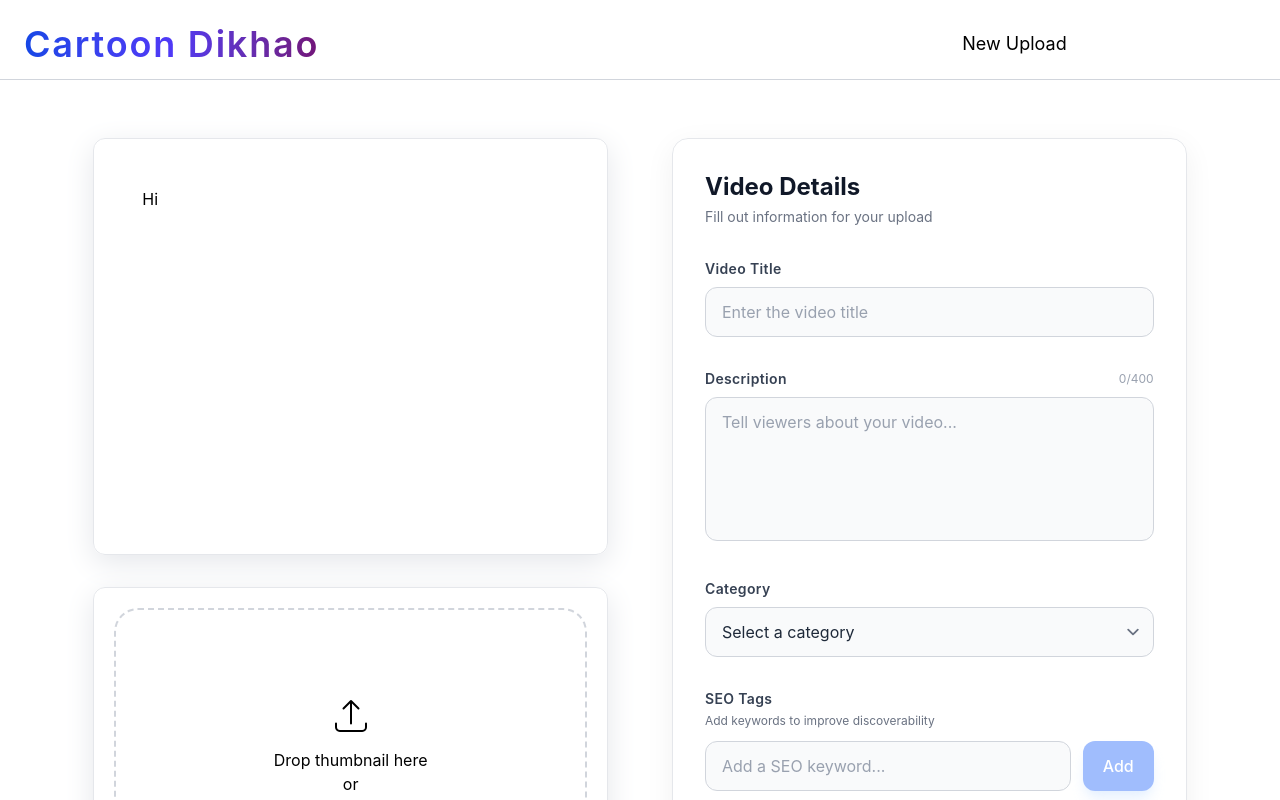
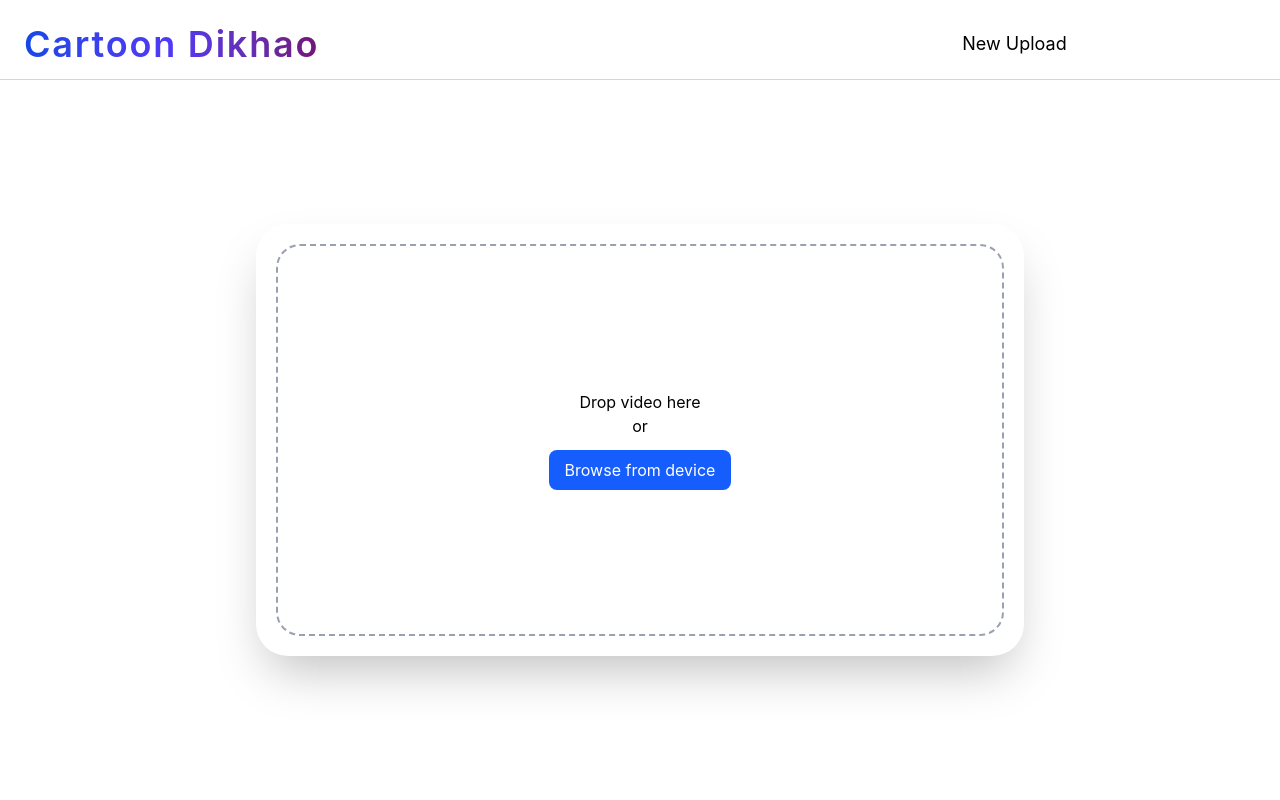
Before and after one commit to swagatobhaskar/video-platform, a SvelteKit app in the folder video-ui/: page /new in a window 1280 px wide. Shown: the top 800 px of the page. Built offline with nearby package versions, Linux system fonts and the light colour scheme.

Commit message:
WIP: UI enhancement

```diff
--- a/video-ui/src/routes/new/+page.svelte
+++ b/video-ui/src/routes/new/+page.svelte
@@ -12,10 +12,9 @@
 </script>
 
 {#if workflow.currentStep == "video-drop"}
-    <!-- <VideoDrop {workflow}/> -->
+    <VideoDrop {workflow}/>
+{/if}
+
+{#if workflow.currentStep == "upload-dashboard"}
     <UploadDashboard {workflow} />
 {/if}
-<!--
-{#if workflow.currentStep == "upload-dashboard"}
-    <UploadDashboard {workflow} />
-{/if} -->
--- a/video-ui/src/routes/new/_components/VideoDrop.svelte
+++ b/video-ui/src/routes/new/_components/VideoDrop.svelte
@@ -15,10 +15,13 @@
 
     let videoPreviewUrl: string | null = $state(null);
 
+    let initiatingUpload: boolean = $state(false);
+
     const handleVideoUploadClick = (e: Event) => {
         e.preventDefault();
         console.log("Upload clicked");
         // change UI via workflow state
+        initiatingUpload = true;
         workflow.goToStep("upload-dashboard");
     }
 
@@ -41,11 +44,25 @@
 
 <div class="h-[calc(100vh-4rem)] md:h-[calc(100vh-5rem)] flex items-center justify-center">
     <!-- Video Drop -->
-    <div class="w-screen md:w-3/5 h-4/5 md:h-3/5 bg-white rounded-4xl shadow-2xl relative">
+    <!-- <div class="w-screen md:w-3/5 h-4/5 md:h-3/5 bg-white rounded-4xl shadow-2xl relative"> -->
+    <div
+        class={`w-screen md:w-3/5 bg-white rounded-4xl shadow-2xl relative transition-all duration-300
+        ${
+            videoInput.state.selectedFile
+            ? 'h-[90vh] md:h-[85vh]'
+            : 'h-4/5 md:h-3/5'
+        }`}
+    >
         <!-- Inner border -->
         <div
-            class="absolute inset-5 border-2 border-dashed border-gray-400 rounded-3xl pointer-events-auto
-                flex items-center justify-center text-center p-10"
+            // class="absolute inset-5 border-2 border-dashed border-gray-400 rounded-3xl pointer-events-auto
+            //     flex items-center justify-center text-center p-10"
+            class={`absolute inset-5 rounded-3xl p-5 transition-all duration-300
+                ${
+                    videoInput.state.selectedFile
+                    ? 'bg-gray-50'
+                    : 'border-2 border-dashed border-gray-400 flex items-center justify-center text-center'
+                }`}
             role="button"
             tabindex="0"
             ondragenter={videoInput.handleDragEnter}
@@ -91,46 +108,60 @@
             {:else}
                 {#if videoPreviewUrl }
                     <!-- Show video preview -->
-                    <div class="flex flex-col items-center gap-3">
-                        <!-- Video Preview -->
+                    <!-- <div class="flex flex-col items-center gap-3"> -->
+                    <div class="w-full h-full flex flex-col">
 
+                        <!-- Large video preview -->
+                        <div class="flex-1 min-h-0 overflow-hidden rounded-2xl bg-black">
                             <!-- svelte-ignore a11y_media_has_caption -->
                             <video
                                 src={videoPreviewUrl}
                                 controls
-                            class="max-h-64 rounded-lg shadow-xl pointer-events-auto"
+                                // class="max-h-64 rounded-lg shadow-xl pointer-events-auto"
+                                class="w-full h-full object-contain bg-black"
                             ></video>
-                        <!-- Video metadata -->
-                        <div class="text-left text-sm text-gray-700">
-                            <p class="text-gray-700">{videoInput.state.selectedFile.name}</p>
+                        </div>
+
+                        <!-- Bottom info panel / Video metadata -->
+                        <div class="pt-5 flex flex-col gap-4">
+                            <!-- Metadata -->
+                            <!-- <div class="text-left text-sm text-gray-700"> -->
+                            <div class="text-sm text-gray-700 space-y-1 w-2/4 text-left">
+                                <p class="font-medium text-gray-900 break-all">
+                                    {videoInput.state.selectedFile.name}
+                                </p>
+
                                 {#if videoInput.state.videoMetadata}
+                                    <div class="grid grid-cols-2 gap-x-6 gap-y-1 text-gray-600">
                                         <p>Type: {videoInput.state.videoMetadata.mimeType}</p>
                                         <p>Size: {(videoInput.state.videoMetadata.size / (1024 * 1024)).toFixed(2)} MB</p>
                                         <p>Duration: {(videoInput.state.videoMetadata.duration / 60).toFixed(2)} mins</p>
                                         <p>Resolution: {videoInput.state.videoMetadata.width}x{videoInput.state.videoMetadata.height}</p>
+                                    </div>
                                 {/if}
                             </div>
 
-                        <!-- Upload & Cancel Buttons -->
-                        <div class="flex gap-3 pointer-events-auto">
+                            <!-- Actions - Upload & Cancel Buttons -->
+                            <!-- <div class="flex gap-3 pointer-events-auto"> -->
+                            <div class="flex justify-end gap-3">
                                 <button
-                                class="bg-gray-500 text-white py-2 px-4 rounded cursor-pointer"
+                                    class="bg-gray-200 hover:bg-gray-300 text-gray-800 py-2 px-5 rounded-xl transition cursor-pointer"
                                     onclick={() => {
-                                    // if (uploader.uploading) cancelUpload();
-                                    // else
                                         videoInput.cancelSelectedFile();
                                     }}
                                 >
                                     Cancel
                                 </button>
+
                                 <button
-                                class="bg-blue-500 text-white py-2 px-4 rounded cursor-pointer"
-                                // onclick={uploadVideoFile}
+                                    class="bg-blue-600 hover:bg-blue-700 text-white py-2 px-5 rounded-xl transform shadow cursor-pointer"
                                     onclick={handleVideoUploadClick}
                                 >
                                     <!-- { uploader.uploading ? 'Uploading...' : 'Upload' } -->
-                                Upload
+                                    { initiatingUpload ? 'Processing...' : 'Upload' }
+                                    <!-- Upload -->
                                 </button>
+                            </div>
                         </div>
                     </div>
                 {/if}
```
Lines whose indentation alone changed are shown as unchanged.
